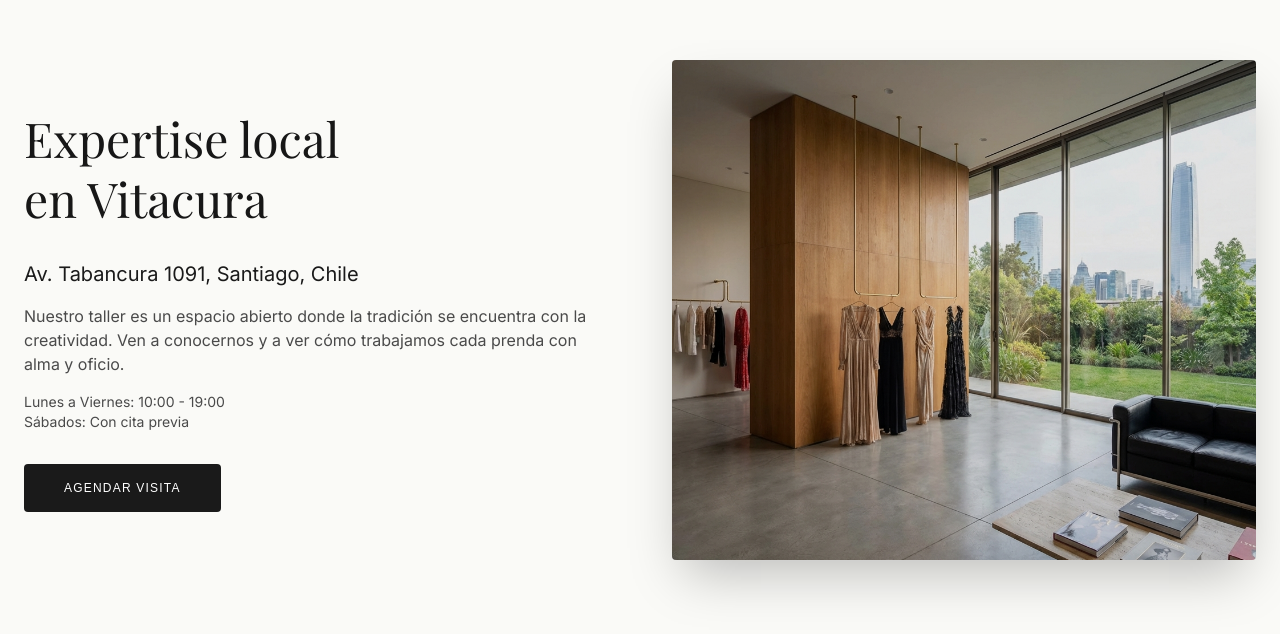
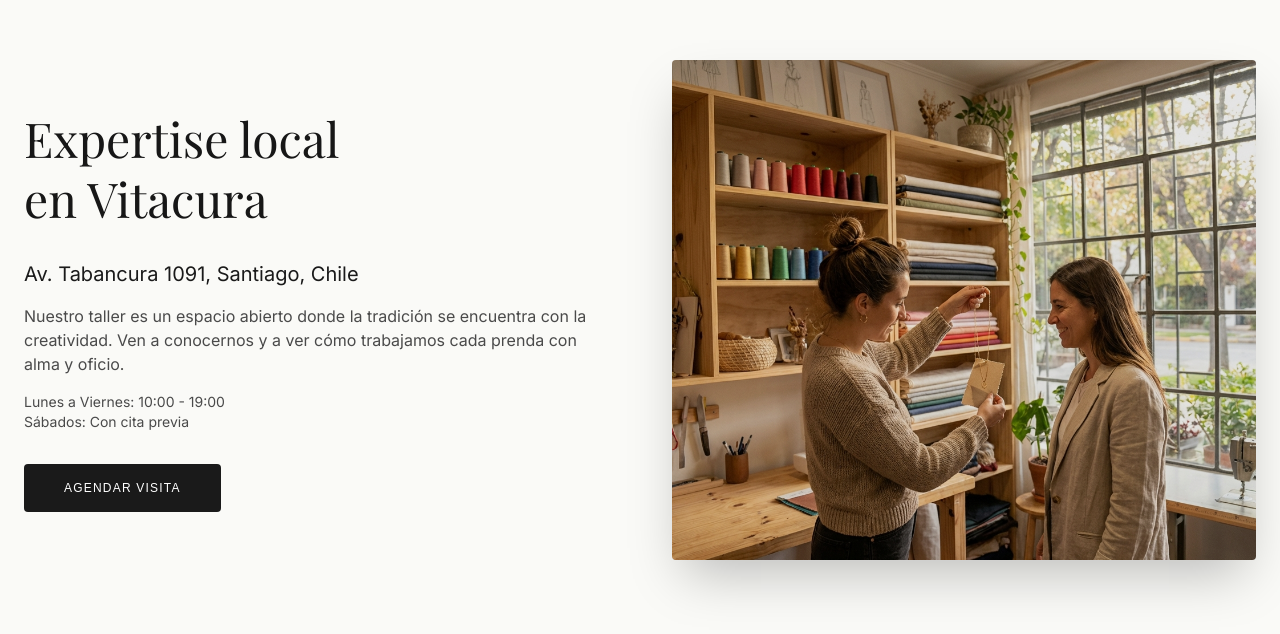
Before and after one commit to Gaz-Style/elena-atelier, a Next.js app: page / in a window 1280 px wide. Shown: the part 1989-2623 px from the top of the page. Built offline with nearby package versions, Linux system fonts and the light colour scheme; a web font is replaced by a local one.

Commit message:
brand: replace cold luxury showroom with warm, trade-focused atelier space

```diff
--- a/src/app/page.tsx
+++ b/src/app/page.tsx
@@ -87,8 +87,8 @@ export default function Home() {
           </div>
           <div className="flex-1 h-[350px] md:h-[500px] w-full rounded-sm overflow-hidden relative shadow-2xl">
             <img
-              src="/assets/media/showroom_main.png"
-              alt="Elena Atelier Showroom Vitacura"
+              src="/assets/media/espacio_atelier.png"
+              alt="Espacio Elena Atelier Vitacura"
               className="w-full h-full object-cover hover:scale-105 transition-transform duration-700"
             />
             <div className="absolute inset-0 bg-black/10 pointer-events-none" />
```
Also changed, not shown: public/assets/media/espacio_atelier.png (added).
